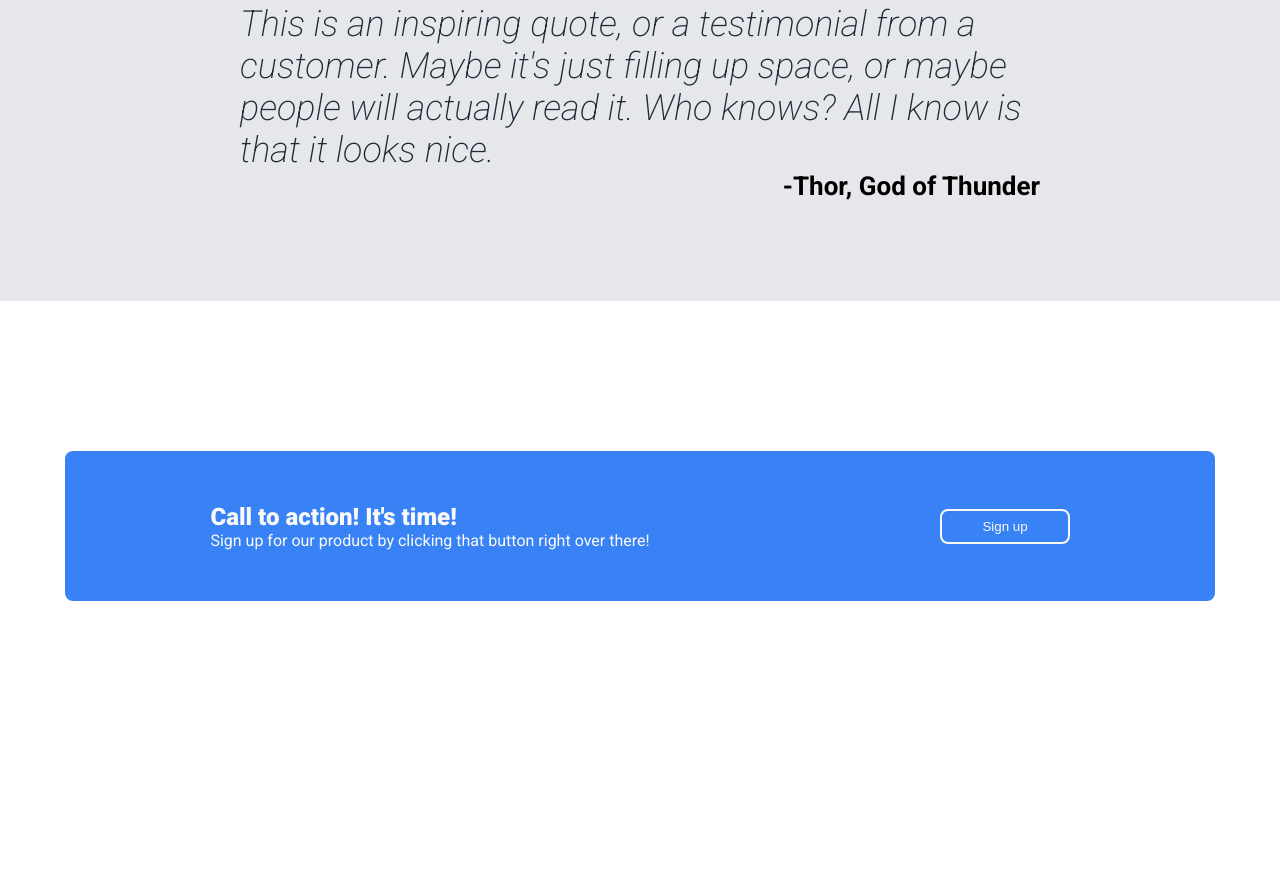
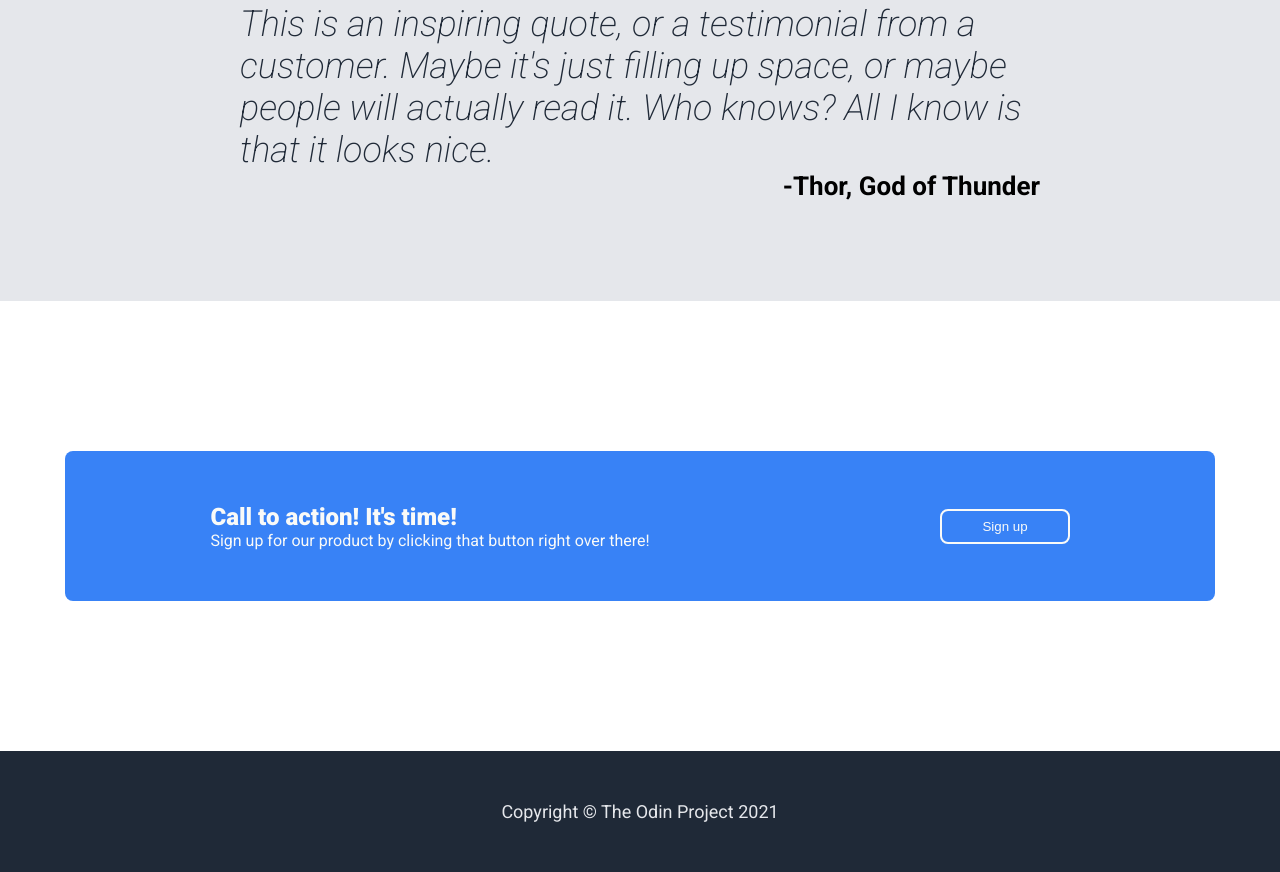
Before and after one commit to dgar718/odin-landing-page, a plain HTML site: page index.html in a window 1280 px wide. Shown: the part 1117-1989 px from the top of the page. Before the commit the page ends 1868 px from the top, so only its background shows below. Drawn offline with Linux system fonts and the light colour scheme.

Commit message:
Style footer
Styled footer and finally finished the project. Can touch it up later
if needed.

```diff
--- a/index.html
+++ b/index.html
@@ -78,7 +78,7 @@
     </div>
 
     <footer class="footer">
-
+        Copyright &copy; The Odin Project 2021
     </footer>
 
 </body>
--- a/style.css
+++ b/style.css
@@ -191,3 +191,13 @@ body {
     border-radius: 8px;
     padding: 8px 40px;
 }
+
+.footer {
+    background: #1F2937;
+    color: #E5E7EB;
+    font-size: 18px;
+    display: flex;
+    justify-content: center;
+    align-items: center;
+    padding: 50px 0px;
+}
```
